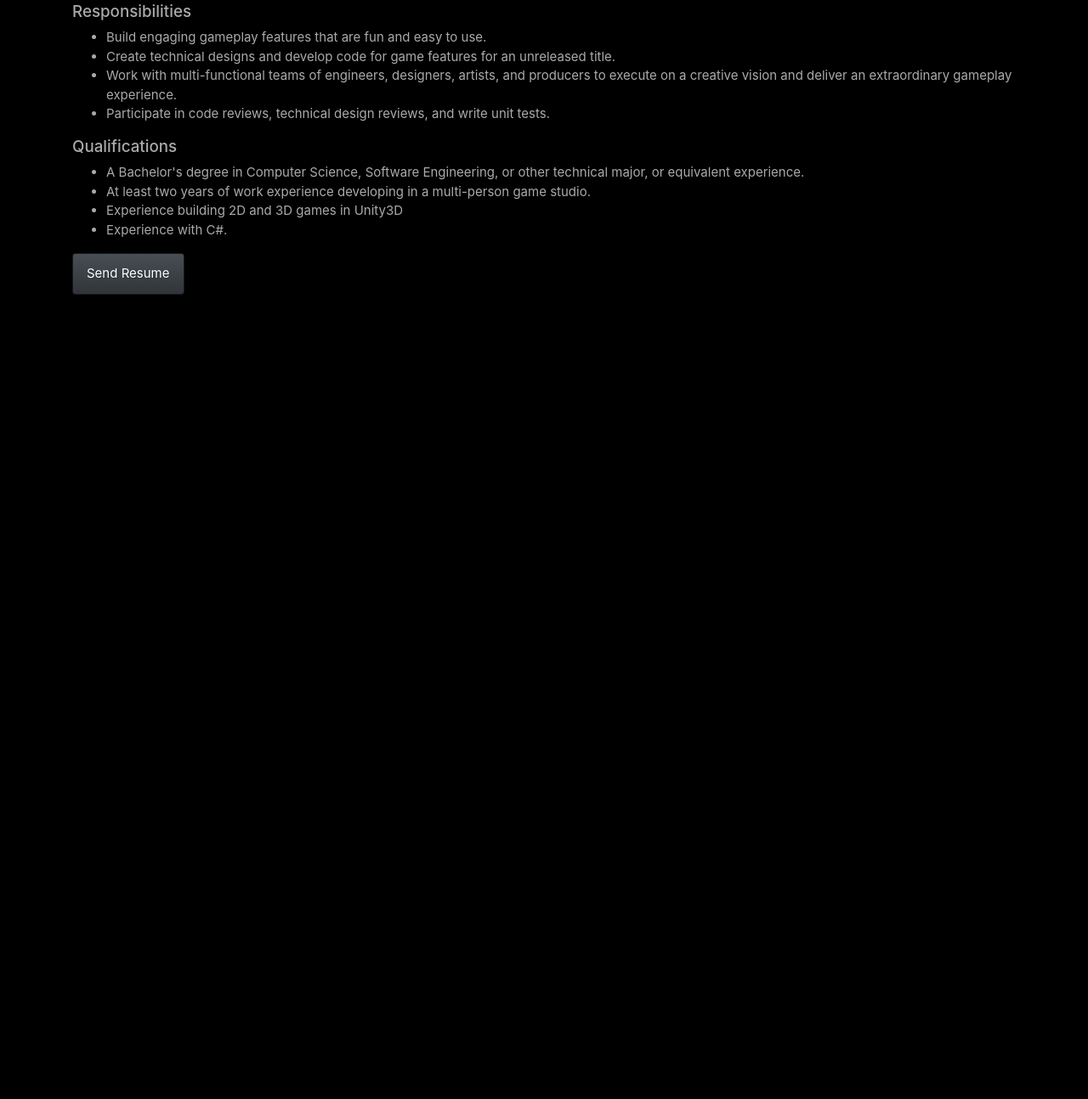
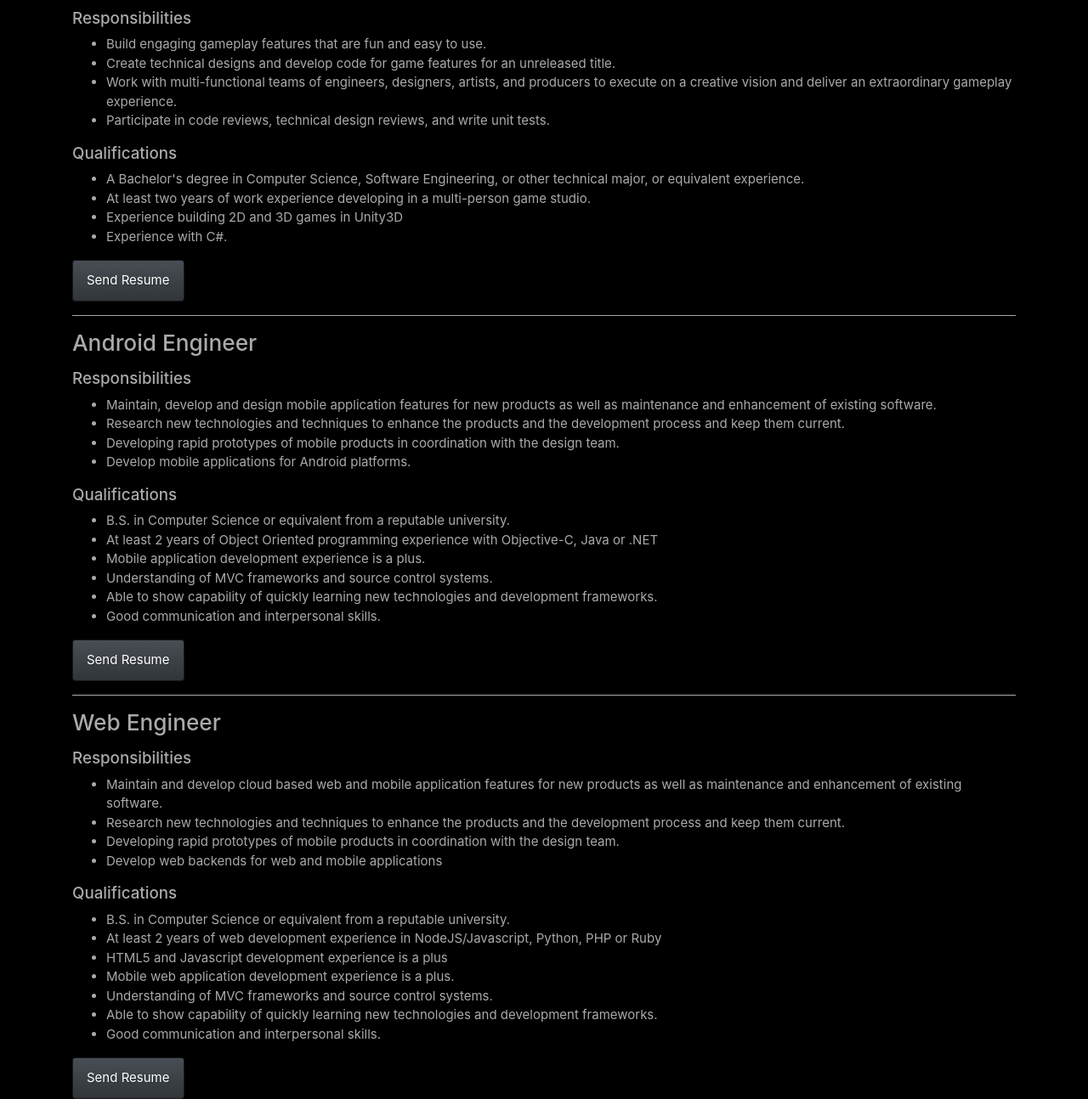
Before and after one commit to jasimq/pyronyx, a plain HTML site: page index.html in a window 1280 px wide. Shown: the part 530-1824 px from the top of the page at 85% size. Before the commit the page ends 877 px from the top, so only its background shows below. Drawn offline with Linux system fonts and the light colour scheme.

Commit message:
Added more positions. Fixed image class

```diff
--- a/index.html
+++ b/index.html
@@ -33,13 +33,13 @@
   <div class="container">
     <div class="row">
       <div class="col-lg-12 text-center">
-        <img src="img/pyronyx-logo-black.png" alt="logo" class="center">
+        <img src="img/pyronyx-logo-black.png" alt="logo" class="img-fluid">
       </div>
     </div>
 
+    <h1 class="mt-5">Open Positions</h1>
     <div class="row">
       <div class="col-lg-12 text-left">
-        <h1 class="mt-5">Open Positions</h1>
         <hr>
         <h3>Unity Game Engineer</h3>
         <p>
@@ -79,6 +79,70 @@
         <a href="mailto:jobs@pyronyx.com?subject=Unity Game Engineer" target="_blank" class="btn btn-primary">Send Resume</a>
       </div>
     </div>
+
+    <div class="row">
+      <div class="col-lg-12 text-left">
+        <hr>
+        <h3>Android Engineer</h3>
+        <p>
+          <h5>Responsibilities</h5>
+
+          <ul class="list">
+            <li>Maintain, develop and design mobile application features for new products as well as maintenance and enhancement of existing software.</li>
+            <li>Research new technologies and techniques to enhance the products and the development process and keep them current.</li>
+            <li>Developing rapid prototypes of mobile products in coordination with the design team.</li>
+            <li>Develop mobile applications for Android platforms.</li>
+          </ul>
+
+        </p>
+        <p>
+          <h5>Qualifications</h5>
+
+          <ul class="list">
+            <li>B.S. in Computer Science or equivalent from a reputable university.</li>
+            <li>At least 2 years of Object Oriented programming experience with Objective-C, Java or .NET</li>
+            <li>Mobile application development experience is a plus.</li>
+            <li>Understanding of MVC frameworks and source control systems.</li>
+            <li>Able to show capability of quickly learning new technologies and development frameworks.</li>
+            <li>Good communication and interpersonal skills.</li>
+          </ul>
+        </p>
+        <a href="mailto:jobs@pyronyx.com?subject=Android Engineer" target="_blank" class="btn btn-primary">Send Resume</a>
+      </div>
+    </div>
+
+    <div class="row">
+      <div class="col-lg-12 text-left">
+        <hr>
+        <h3>Web Engineer</h3>
+        <p>
+          <h5>Responsibilities</h5>
+
+          <ul class="list">
+            <li>Maintain and develop cloud based web and mobile application features for new products as well as maintenance and enhancement of existing software.</li>
+            <li>Research new technologies and techniques to enhance the products and the development process and keep them current.</li>
+            <li>Developing rapid prototypes of mobile products in coordination with the design team.</li>
+            <li>Develop web backends for web and mobile applications</li>
+          </ul>
+
+        </p>
+        <p>
+          <h5>Qualifications</h5>
+
+          <ul class="list">
+            <li>B.S. in Computer Science or equivalent from a reputable university.</li>
+            <li>At least 2 years of web development experience in NodeJS/Javascript, Python, PHP or Ruby</li>
+            <li>HTML5 and Javascript development experience is a plus</li>
+            <li>Mobile web application development experience is a plus.</li>
+            <li>Understanding of MVC frameworks and source control systems.</li>
+            <li>Able to show capability of quickly learning new technologies and development frameworks.</li>
+            <li>Good communication and interpersonal skills.</li>
+          </ul>
+        </p>
+        <a href="mailto:jobs@pyronyx.com?subject=Web Engineer" target="_blank" class="btn btn-primary">Send Resume</a>
+      </div>
+    </div>
+
   </div>
 
   <!-- Bootstrap core JavaScript -->
```
